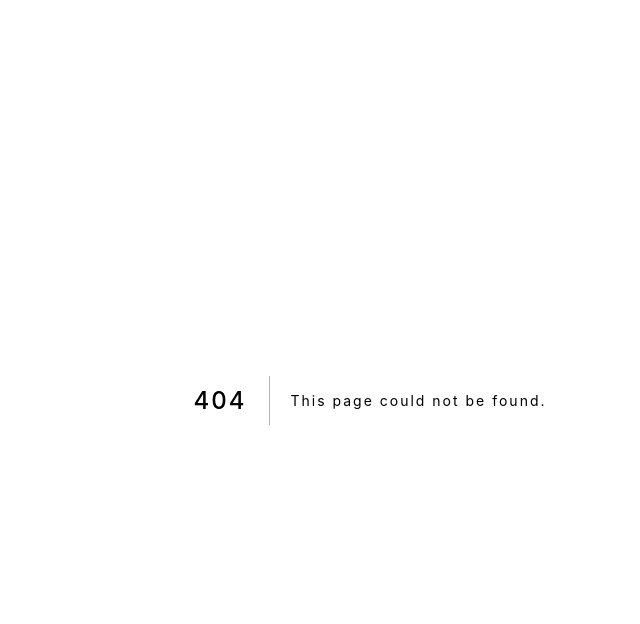
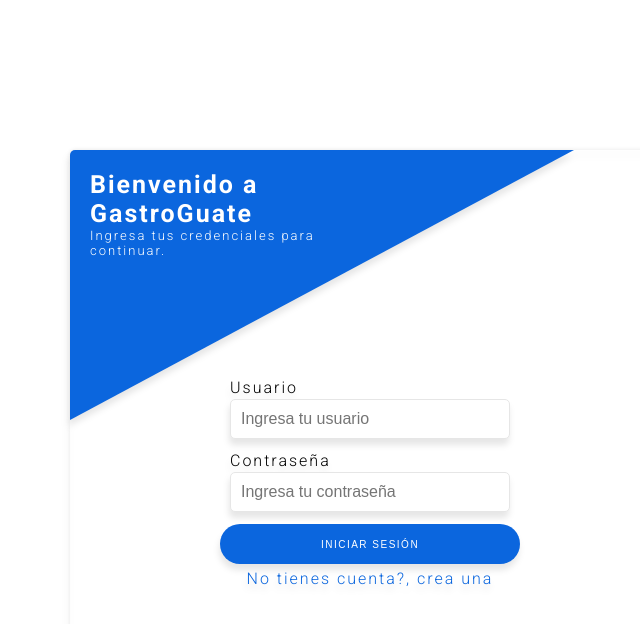
Before and after one commit to Yarol-Abraham/gastroGuate_frontend, a Next.js app: page /login in a window 1280 px wide. Before the commit this address had no page. Shown: the top 624 px of the page, without its empty margins (270-910 px from the left). Built offline with nearby package versions, Linux system fonts and the light colour scheme.

Commit message:
se agrego login para usuarios

```diff
--- /dev/null
+++ b/components/autenticacion/login/login.module.css
@@ -0,0 +1,109 @@
+.main
+{
+    background: var(--white-light);
+    width: 100%;
+    height: 100vh;
+    display: flex;
+    justify-content: center;
+    align-items: center;
+}
+
+.container_login{
+    width: 38rem;
+    height: 50rem;
+    box-shadow: 0 0 0.45rem var(--white);
+    position: relative;
+    filter: drop-shadow(-1px 6px 3px var(--white));
+    z-index: 2;
+    border-radius: 0.5rem;
+}
+
+.container_login::after{
+    content: "";
+    position: absolute;
+    top: 0;
+    left: 0;
+    z-index: -1;
+    width: 100%;
+    height: 100%;
+    border-radius: 0.5rem;
+    clip-path: polygon(0 0, 0 54%, 84% 0);
+    background: var(--blue);
+}
+
+ @media only screen and (min-width: 37.5em) {
+    .container_login{
+        width: 55rem;
+    }
+    } /* 600px */
+
+
+@media only screen and (min-width: 56.25em) {
+    .container_login{
+        width: 60rem;
+    }
+  } /* 900px */
+
+.title
+{
+    width: 50%;
+    font-size: 2.5rem;
+    color: var(--white-light);
+}
+
+.paragraph{
+    width: 50%;
+    font-size: 1.3rem;
+    color: var(--white-light);
+}
+
+.container_content{
+    width: 100%;
+    margin-top: 10rem;
+    height: 25rem;
+    display: flex;
+    justify-content: center;
+    align-items: center;
+}
+
+.form{
+    width: 30rem;
+    display: flex;
+    flex-direction: column;
+    justify-content: center;
+    align-items: center;
+}
+
+.form_item{
+    margin-bottom: 1.2rem;
+    display: flex;
+    flex-direction: column;
+    font-size: 1.6rem;
+}
+.form_item label{
+    margin-bottom: 0.2rem;
+}
+.form_item_input{
+    border: 1px solid var(--white);
+    border-radius: 0.5rem;
+    padding: 1rem;
+    width: 28rem;
+    font-size: 1.6rem;
+    outline: none;
+}
+
+.btn_color_login{
+    width: 100%;
+    height: 4rem;
+    background-color: var(--blue);
+}
+
+.btn_color_login:before{
+    background-color: var(--black);
+}
+
+.link{
+    margin-top: 0.5rem;
+    font-size: 1.6rem;
+    color: var(--blue);
+}
--- /dev/null
+++ b/components/autenticacion/login/loginComponent.tsx
@@ -0,0 +1,41 @@
+import { NextPage } from "next";
+import styles from './login.module.css';
+import Link from "next/link";
+
+const LoginComponent: NextPage = function ()
+{
+    return (
+        <main className={styles.main}>
+            <div className={`container ${styles.container_login}`}>
+                <h1 className={styles.title}>Bienvenido a GastroGuate</h1>
+                <p className={styles.paragraph}>Ingresa tus credenciales para continuar.</p>
+                <div className={styles.container_content}>
+                   <form className={styles.form}>
+                        <div className={styles.form_item}>
+                            <label htmlFor="usuario">Usuario</label>
+                            <input
+                                type="text"
+                                placeholder="Ingresa tu usuario"
+                                className={styles.form_item_input}
+                            />
+                        </div>
+                        <div  className={styles.form_item}>
+                            <label htmlFor="usuario">Contraseña</label>
+                            <input
+                                type="password"
+                                placeholder="Ingresa tu contraseña"
+                                className={styles.form_item_input}
+                           />
+                        </div>
+                        <button type="submit" className={`custom_btn_2  ${styles.btn_color_login}`}>Iniciar Sesión</button>
+                        <Link href="/">
+                            <a className={styles.link}>No tienes cuenta?, crea una</a>
+                        </Link>
+                   </form>
+                </div>
+            </div>
+        </main>
+    )
+}
+
+export default LoginComponent
--- a/components/layout/header/header.module.css
+++ b/components/layout/header/header.module.css
@@ -142,7 +142,7 @@
     }
 
     .header .navbar .a:hover {
-        color: #e6e6e6;
+        color: var(--white);
         background-color: var(--blue);
       }
 
--- a/components/layout/header/shoping/shopping.module.css
+++ b/components/layout/header/shoping/shopping.module.css
@@ -8,7 +8,7 @@
     left: 0;
     background-color: rgba(0,0,0,.7);
     display: flex;
-    justify-content: end;
+    justify-content: flex-end;
     transition: 250ms ease-in-out;
 }
 
--- a/components/layout/header/user/user.module.css
+++ b/components/layout/header/user/user.module.css
@@ -2,7 +2,7 @@
     position: absolute;
     top: 5rem;
     background-color: var(--light-color);
-    width: 15rem;
+    width: 16rem;
     display: flex;
     flex-direction: column;
     border-radius: 0.5rem;
@@ -14,7 +14,7 @@
     padding: 1rem;
     color: var(--black);
     font-weight: 500;
-    font-size: 1.2rem;
+    font-size: 1.4rem;
     transition: 250ms all ease-in;
 }
 
--- a/components/layout/header/user/user.tsx
+++ b/components/layout/header/user/user.tsx
@@ -12,7 +12,7 @@
             <Link href="/">
                 <a className={styles.a}>Cerrar Sesión</a>
             </Link>
-            <Link href="/">
+            <Link href="/login">
                 <a className={styles.a}>Login</a>
             </Link>
         </div>
--- a/components/layout/layout/layout.tsx
+++ b/components/layout/layout/layout.tsx
@@ -14,7 +14,7 @@
   return (
     <>
        <Head>
-        <title>GastroGuate</title>
+        <title>GastroGuate | Home</title>
       </Head>
       <Script src="https://kit.fontawesome.com/6dba117ff9.js" />
       <Header />
--- /dev/null
+++ b/pages/login.tsx
@@ -0,0 +1,18 @@
+import { NextPage } from "next";
+import Head from "next/head";
+import LoginComponent from "../components/autenticacion/login/loginComponent";
+
+
+const Login: NextPage = () => {
+
+    return (
+        <>
+            <Head>
+                <title>GastroGuate | Login</title>
+            </Head>
+           <LoginComponent />
+        </>
+    )
+}
+
+export default Login;
```
